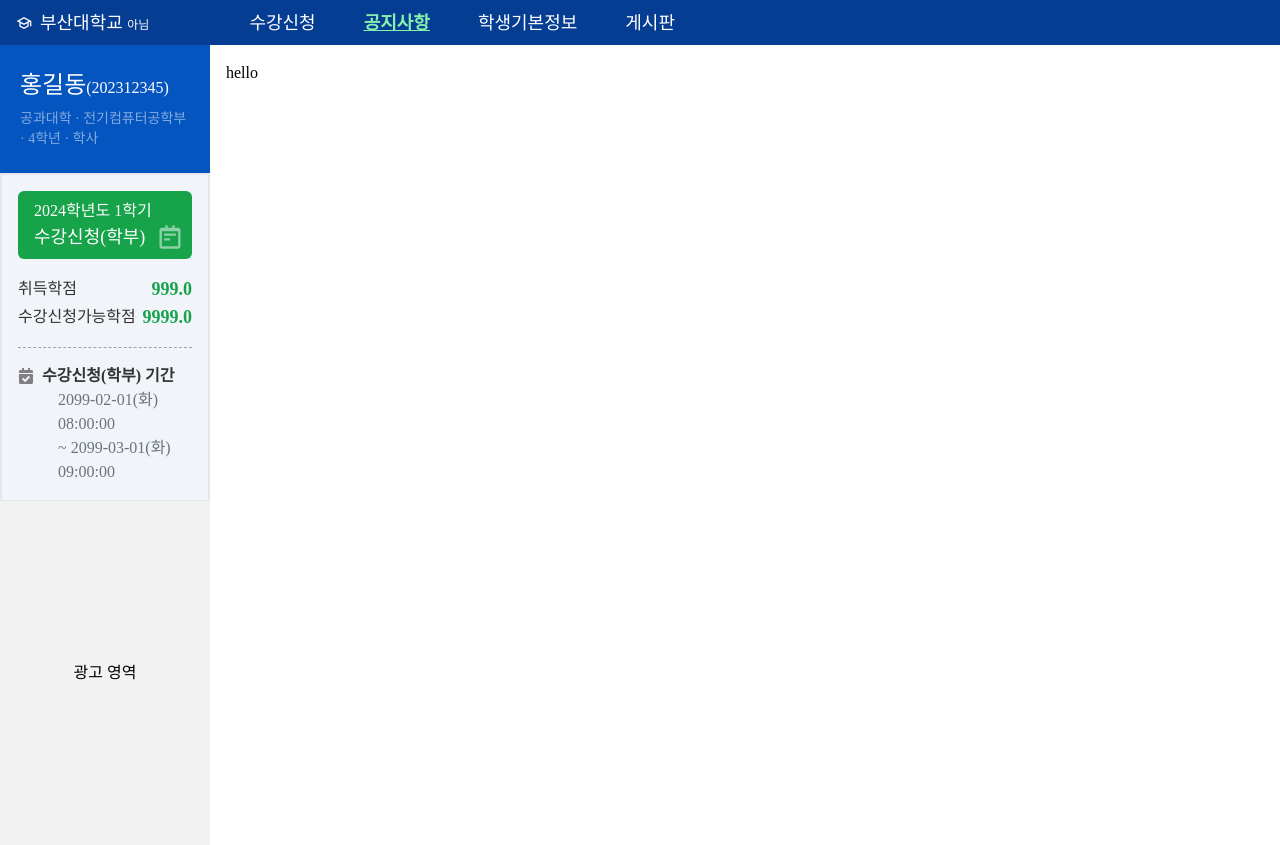
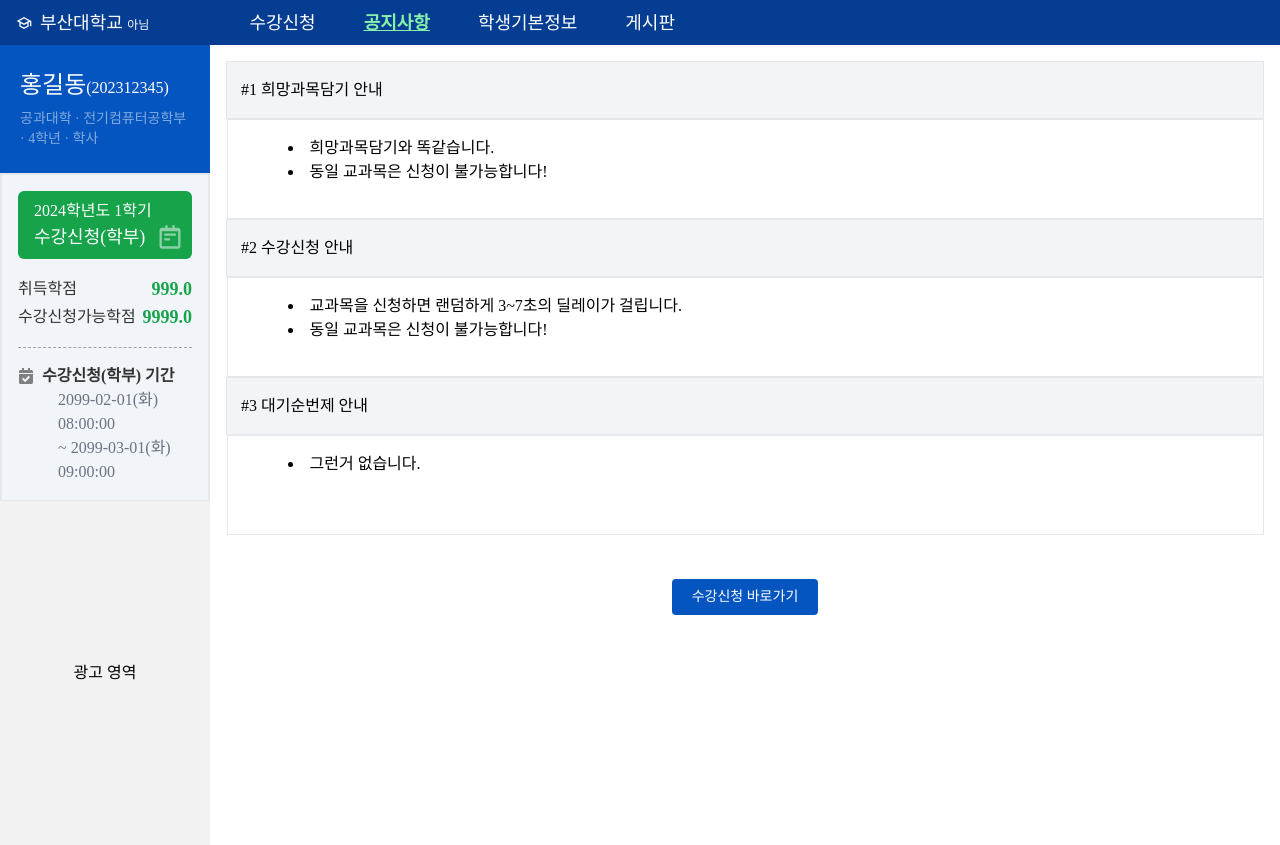
Before and after one commit to KimCookieYa/pnu-mock-sugang, a Next.js app: page /pnu-mock-sugang/notice in a window 1280 px wide. Built offline with nearby package versions, Linux system fonts and the light colour scheme; a web font is replaced by a local one.

Commit message:
feat: 공지사항 구현

```diff
--- a/src/app/(main)/notice/page.tsx
+++ b/src/app/(main)/notice/page.tsx
@@ -1,7 +1,15 @@
-import SubjectApplyDetails from "@/components/sugang/SubjectApplyDetails";
-import SugangNavbarMenu from "@/components/sugang/SugangNavbarMenu";
-import SugangSearchBar from "@/components/sugang/SugangSearchBar";
+import NoticeSection1 from "@/components/notice/NoriceSection1";
+import Link from "next/link";
 
 export default function NoticePage() {
-  return <div className="w-full h-full flex flex-col gap-y-8">hello</div>;
+  return (
+    <div className="w-full h-full flex flex-col gap-y-8 items-center">
+      <NoticeSection1 />
+      <Link href="/register">
+        <button className="bg-pnuLightBlue text-white px-20 h-fit py-8 rounded text-sm">
+          수강신청 바로가기
+        </button>
+      </Link>
+    </div>
+  );
 }
--- /dev/null
+++ b/src/components/notice/NoriceSection1.tsx
@@ -0,0 +1,53 @@
+"use client";
+
+import { noticeData } from "@/datas/notice-data";
+import { Fragment, useState } from "react";
+
+export default function NoticeSection1() {
+  const [openIndexList, setOpenIndexList] = useState([true, true, true]);
+
+  // 아코디언 섹션의 데이터 (예시)
+
+  // 행 클릭 핸들러
+  const handleRowClick = (index: number) => {
+    // 이미 열려있는 아코디언을 클릭하면 닫고, 그렇지 않으면 열기
+    console.log(index);
+    setOpenIndexList((prev) => {
+      const newOpenIndexList = [...prev];
+      newOpenIndexList[index] = !newOpenIndexList[index];
+      return newOpenIndexList;
+    });
+  };
+
+  return (
+    <section className="w-full mb-12">
+      <table className="w-full text-left">
+        <tbody>
+          {noticeData.map((row, index) => (
+            <Fragment key={index}>
+              <tr
+                className="cursor-pointer border-[1px] bg-gray-100"
+                onClick={() => handleRowClick(index)}
+              >
+                <td className="py-16 px-14">
+                  #{index + 1} {row.title}
+                </td>
+              </tr>
+              <div
+                className={`overflow-hidden px-60  transition-all duration-500 ease-in-out ${
+                  openIndexList[index] ? "h-100 border-[1px]" : "h-0"
+                }`}
+              >
+                <div className="list-disc mt-16">
+                  {row.content.map((content, index) => (
+                    <li key={index}>{content}</li>
+                  ))}
+                </div>
+              </div>
+            </Fragment>
+          ))}
+        </tbody>
+      </table>
+    </section>
+  );
+}
--- /dev/null
+++ b/src/datas/notice-data.tsx
@@ -0,0 +1,20 @@
+export const noticeData = [
+  {
+    title: "희망과목담기 안내",
+    content: [
+      "희망과목담기와 똑같습니다.",
+      "동일 교과목은 신청이 불가능합니다!",
+    ],
+  },
+  {
+    title: "수강신청 안내",
+    content: [
+      "교과목을 신청하면 랜덤하게 3~7초의 딜레이가 걸립니다.",
+      "동일 교과목은 신청이 불가능합니다!",
+    ],
+  },
+  {
+    title: "대기순번제 안내",
+    content: ["그런거 없습니다."],
+  },
+];
```
